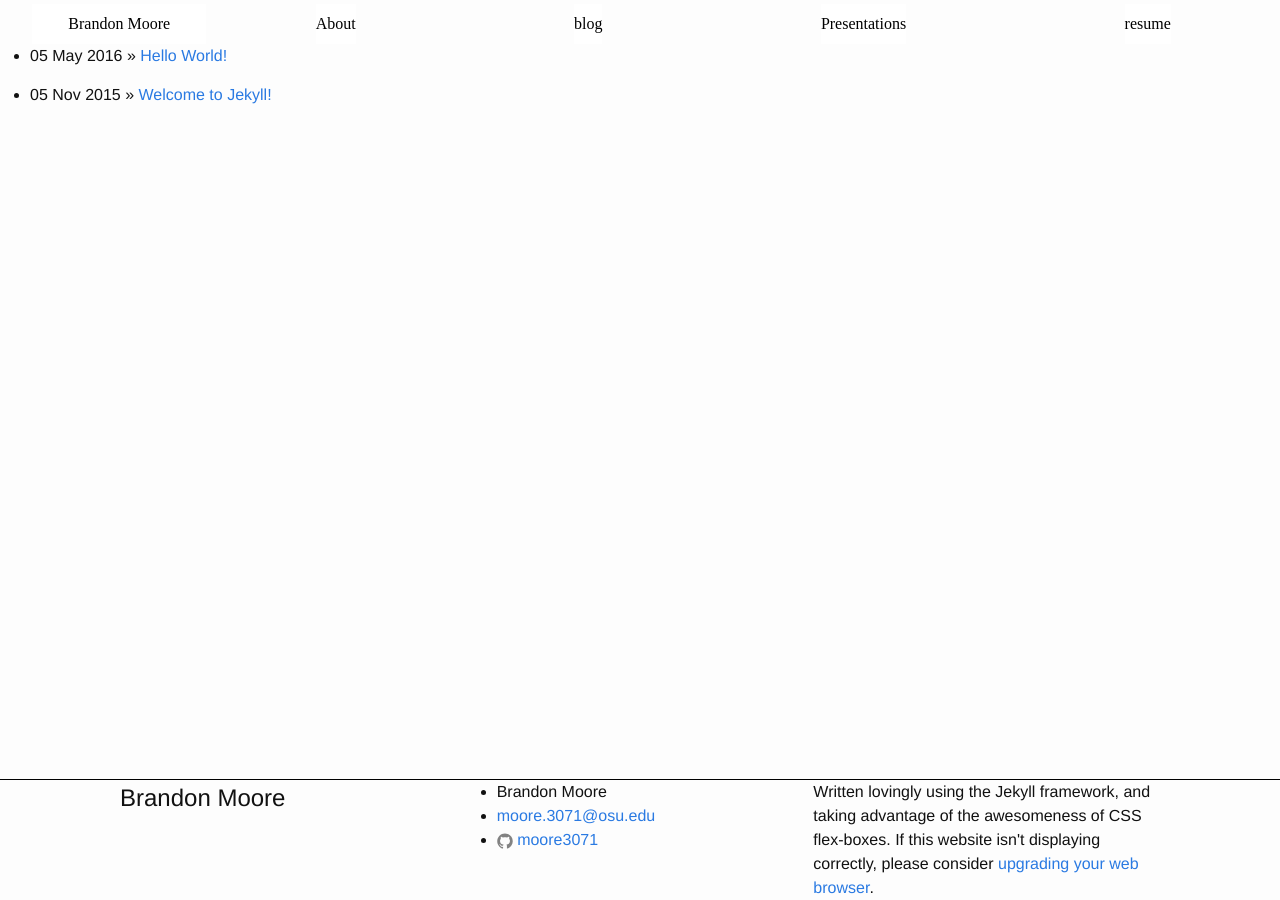
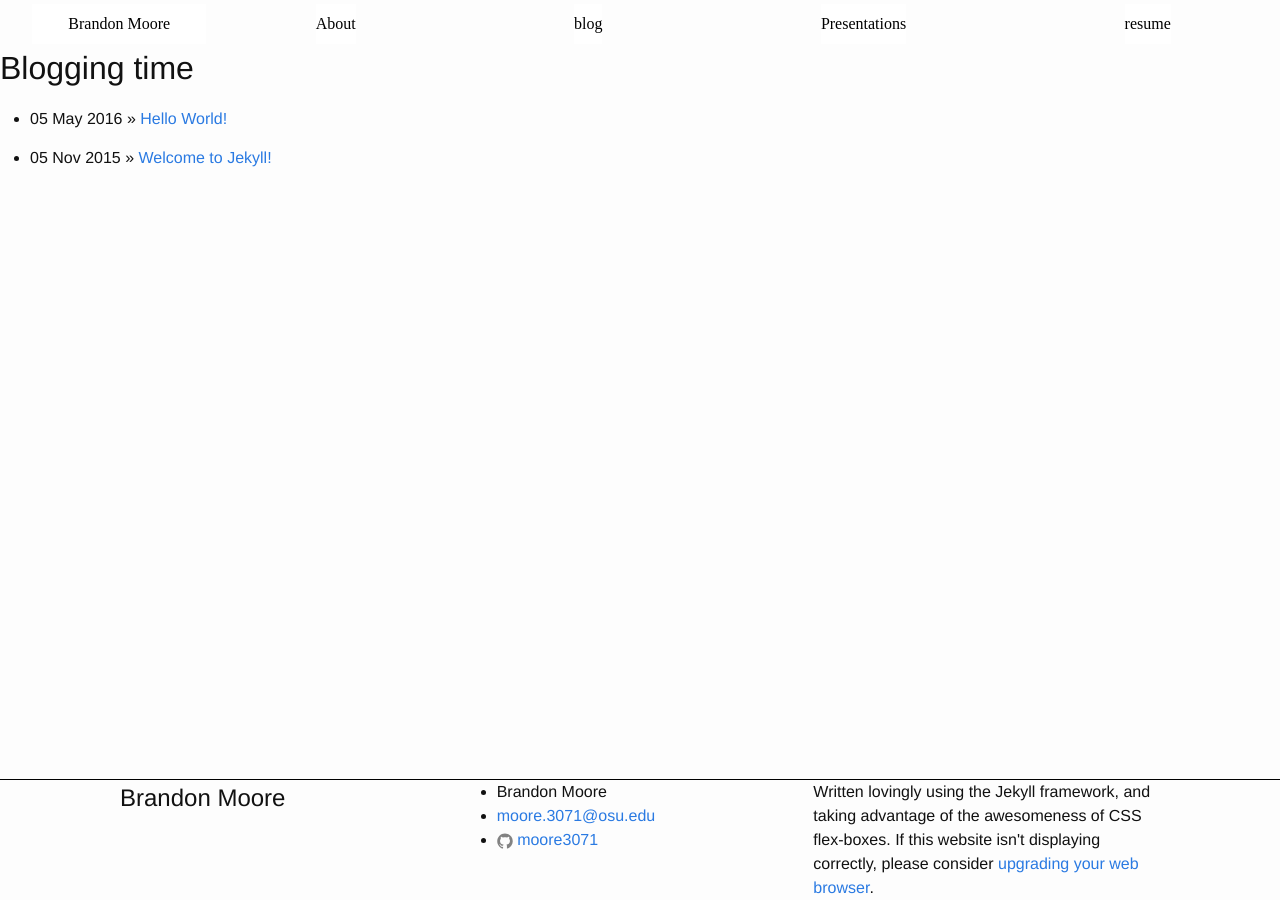
Before and after one commit to moore3071/moore3071.github.io, a Jekyll site: the page built from blog.md, in a window 1280 px wide. Built offline with Jekyll 4.4.1, drawn with Linux system fonts in a browser that asks for light colours; some web fonts are replaced.

Commit message:
Put a title on the blog page

```diff
--- a/blog.md
+++ b/blog.md
@@ -4,6 +4,7 @@ title: blog
 permalink: /blog/
 ---
 
+<h1> Blogging time</h1>
 {% for post in site.posts %}
   * {{ post.date | date_to_string }} &raquo; [ {{ post.title}} ]({{ post.url }})
 {% endfor %}
```
